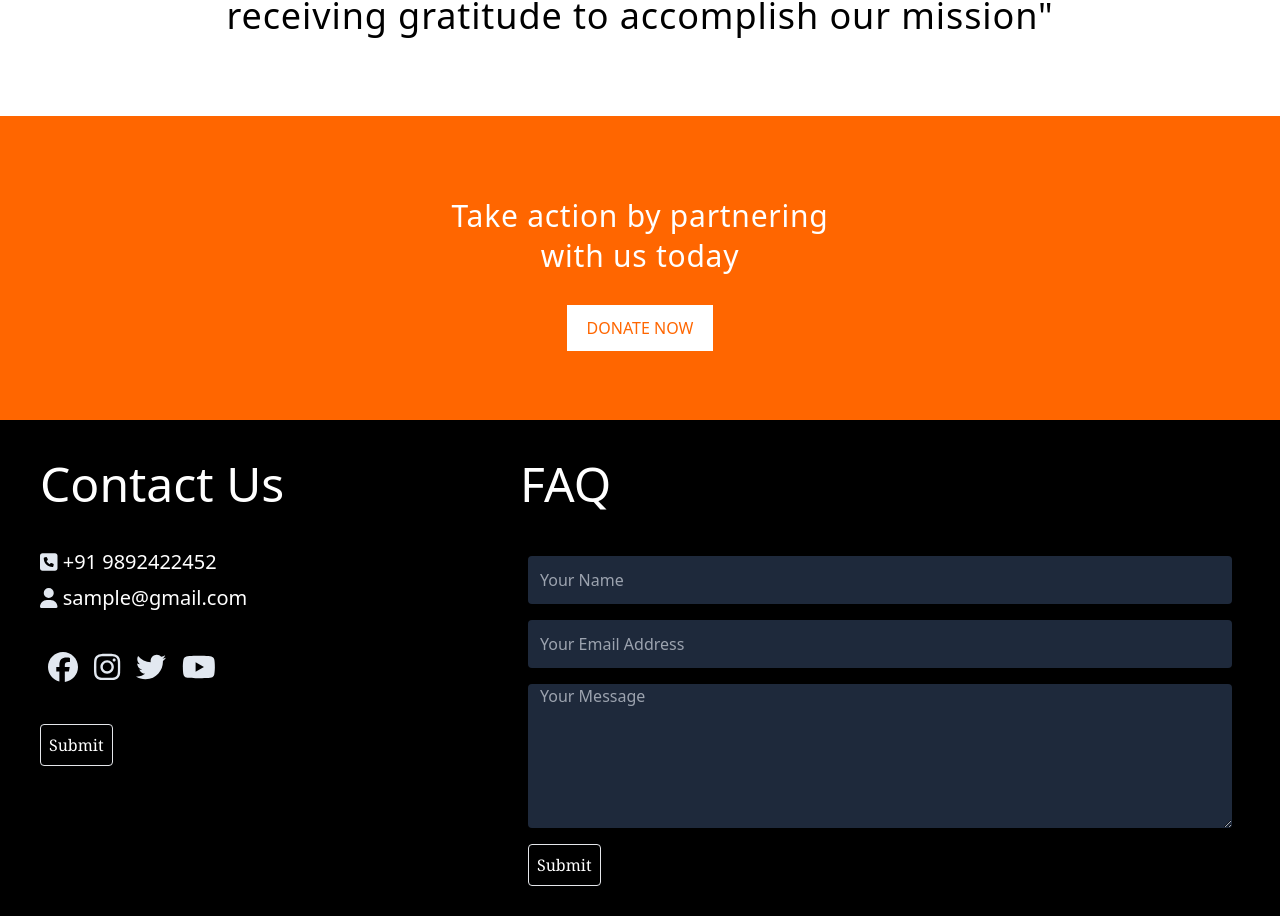
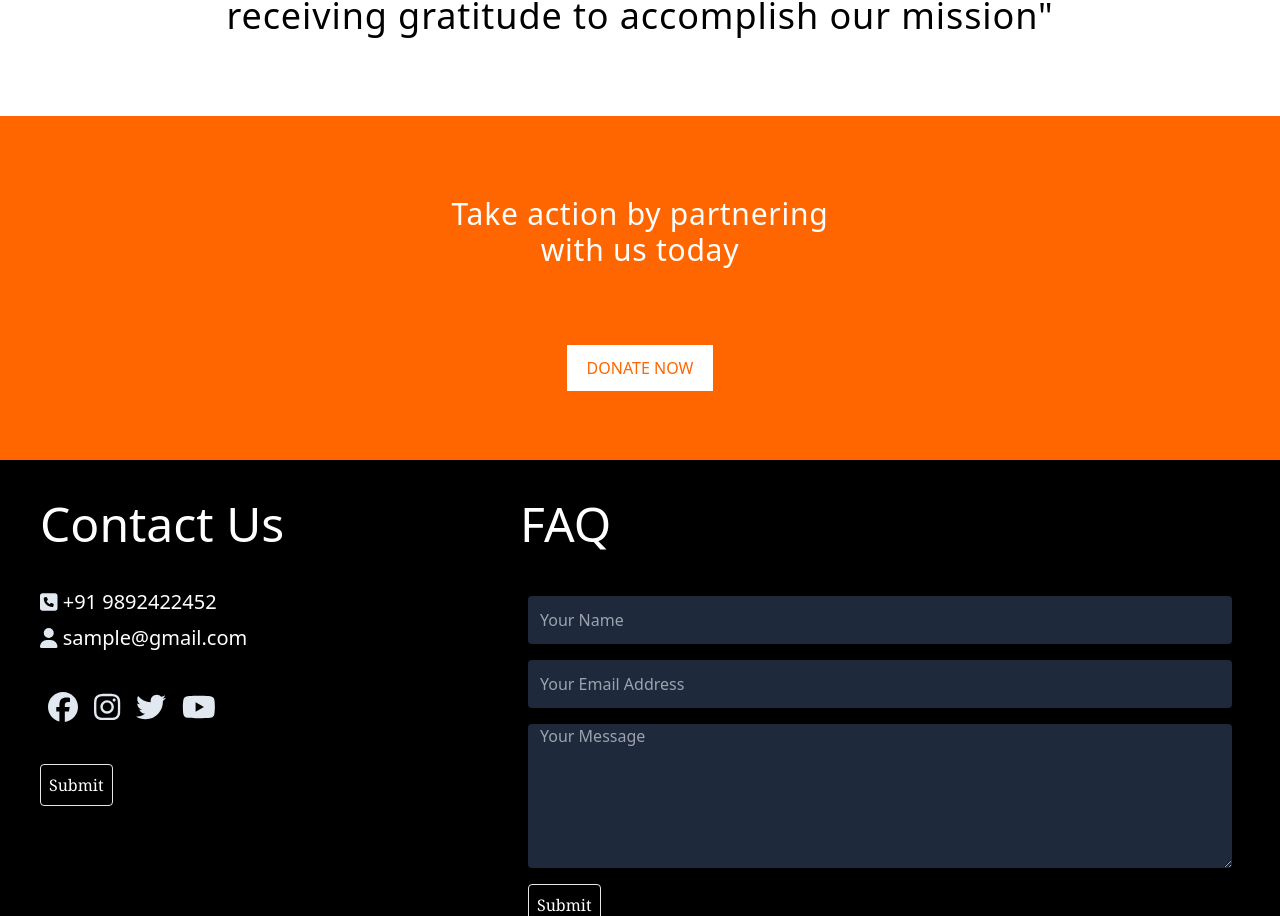
Before and after one commit to richusony/hft, a Next.js app: page /about in a window 1280 px wide. Shown: the part 2200-3116 px from the top of the page. Built offline with nearby package versions, Linux system fonts and the light colour scheme.

Commit message:
made few changes

```diff
--- a/pages/about/index.js
+++ b/pages/about/index.js
@@ -60,8 +60,8 @@ const about = () => {
                 </p>
             </div>
 
-            <div className='bg-[#ff6600] text-center py-20 px-5'>
-                <h2 className='text-3xl text-white h-20 mx-auto leading-10 tracking-wide mb-10 font-medium'>Take action by partnering<br/>
+            <div className='bg-[#ff6600] text-center py-20'>
+                <h2 className='text-3xl text-white h-20 mx-auto tracking-wide mb-20 font-medium px-2'>Take action by partnering<br/>
                     with us today</h2>
 
                     <Link href='/donate' className='text-[#ff6600] px-5 py-3 bg-white font-medium hover:bg-[#ff6600] hover:text-white hover:border-2 hover:border-white'>DONATE NOW</Link>
```
